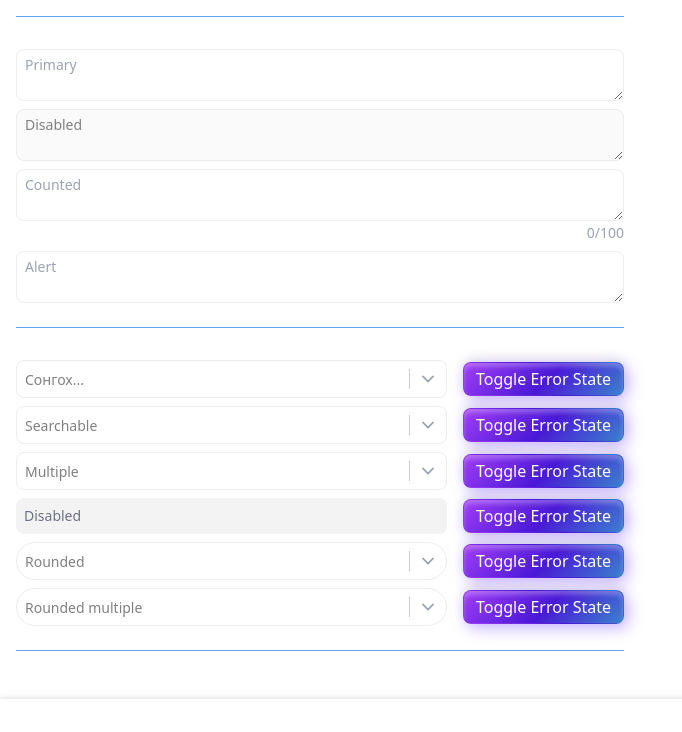
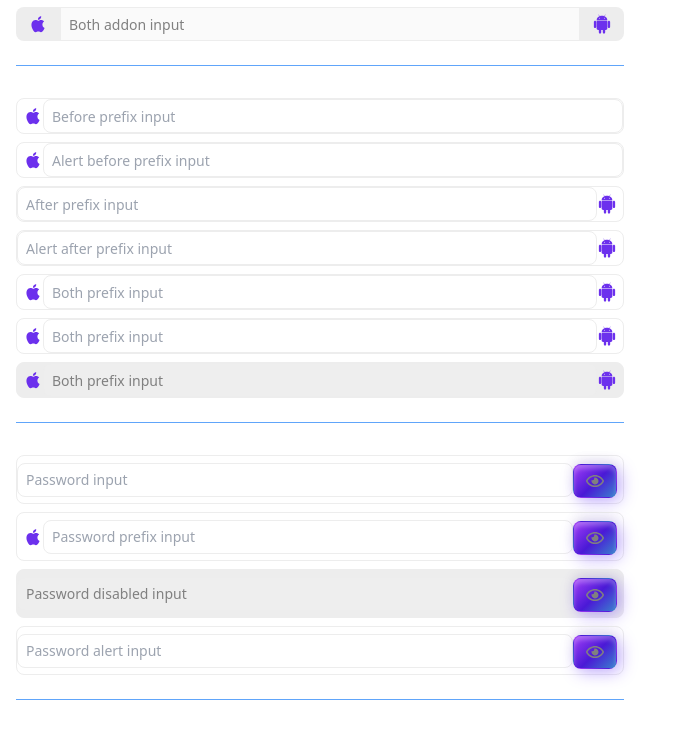
Before and after one commit to garnet888/timex-tailwind, a Next.js app: page /about in a window 1280 px wide. Shown: the part 1322-2054 px from the top of the page, without its empty margins (0-682 px from the left). Built offline with nearby package versions, Linux system fonts and the light colour scheme.

Commit message:
prefix input, password input and some update

```diff
--- a/src/app/about/RenderAbout.jsx
+++ b/src/app/about/RenderAbout.jsx
@@ -4,6 +4,8 @@ import { useState } from 'react';
 import { DiApple, DiAndroid } from 'react-icons/di';
 import Layout from '@/layouts/Layout';
 import InputAddon from '@/ui/InputAddon';
+import InputPrefix from '@/ui/InputPrefix';
+import InputPassword from '@/ui/InputPassword';
 import Textarea from '@/ui/Textarea';
 import Select from '@/ui/Select';
 
@@ -68,7 +70,9 @@ const RenderAbout = () => {
             />
             <input placeholder='Number' type='number' />
             <input className='rounded_input' placeholder='Rounded' />
+          </div>
 
+          <div className='flex flex-col gap-2 border-b border-blue-400 pb-6 mb-8'>
             <InputAddon
               placeholder='Before addon input'
               before={<DiApple size={20} color='var(--primary-color)' />}
@@ -110,6 +114,63 @@ const RenderAbout = () => {
               after={<DiAndroid size={20} color='var(--primary-color)' />}
               disabled
             />
+          </div>
+
+          <div className='flex flex-col gap-2 border-b border-blue-400 pb-6 mb-8'>
+            <InputPrefix
+              placeholder='Before prefix input'
+              before={<DiApple size={20} color='var(--primary-color)' />}
+            />
+
+            <InputPrefix
+              placeholder='Alert before prefix input'
+              before={<DiApple size={20} color='var(--primary-color)' />}
+              alert
+            />
+
+            <InputPrefix
+              placeholder='After prefix input'
+              after={<DiAndroid size={20} color='var(--primary-color)' />}
+            />
+
+            <InputPrefix
+              placeholder='Alert after prefix input'
+              after={<DiAndroid size={20} color='var(--primary-color)' />}
+              alert
+            />
+
+            <InputPrefix
+              placeholder='Both prefix input'
+              before={<DiApple size={20} color='var(--primary-color)' />}
+              after={<DiAndroid size={20} color='var(--primary-color)' />}
+            />
+
+            <InputPrefix
+              placeholder='Both prefix input'
+              before={<DiApple size={20} color='var(--primary-color)' />}
+              after={<DiAndroid size={20} color='var(--primary-color)' />}
+              alert
+            />
+
+            <InputPrefix
+              placeholder='Both prefix input'
+              before={<DiApple size={20} color='var(--primary-color)' />}
+              after={<DiAndroid size={20} color='var(--primary-color)' />}
+              disabled
+            />
+          </div>
+
+          <div className='flex flex-col gap-2 border-b border-blue-400 pb-6 mb-8'>
+            <InputPassword placeholder='Password input' />
+
+            <InputPassword
+              placeholder='Password prefix input'
+              before={<DiApple size={20} color='var(--primary-color)' />}
+            />
+
+            <InputPassword placeholder='Password disabled input' disabled />
+
+            <InputPassword placeholder='Password alert input' alert />
           </div>
 
           <div className='flex flex-col gap-2 border-b border-blue-400 pb-6 mb-8'>
@@ -173,8 +234,6 @@ const RenderAbout = () => {
 
         <div className='relative grid place-content-center md:place-content-start'>
           <ul className='sticky top-[80px] w-[320px] h-[320px] overflow-auto list-decimal bg-cyan-200 rounded-lg pl-10 p-2'>
-            <li>Prefix input</li>
-            <li>Password input</li>
             <li>Image Cutter</li>
             <li>Form inputs</li>
             <li>Avatar</li>
--- a/src/app/not-found.jsx
+++ b/src/app/not-found.jsx
@@ -7,7 +7,7 @@ export const metadata = { title };
 const NotFound = () => {
   return (
     <Layout>
-      <main className='min-h-content grid place-content-center'>
+      <main className='h-full grid place-content-center'>
         <h1>{title}...</h1>
       </main>
     </Layout>
--- a/src/layouts/Layout.jsx
+++ b/src/layouts/Layout.jsx
@@ -5,7 +5,11 @@ const Layout = ({ children }) => {
   return (
     <main className='layout'>
       <Header />
-      <main style={{ gridArea: 'content' }}>{children}</main>
+
+      <main className='min-h-content' style={{ gridArea: 'content' }}>
+        {children}
+      </main>
+
       <Footer />
     </main>
   );
--- a/src/styles/inputs.css
+++ b/src/styles/inputs.css
@@ -4,12 +4,22 @@
 @layer utilities {
   .alert_input,
   .alert_input:focus {
-    outline: 3.2px solid rgba(255, 0, 0, 0.32);
-    border: 1px solid rgba(255, 0, 0, 0.48);
+    outline: 3.2px solid rgba(255, 0, 0, 0.32) !important;
+    border: 1px solid rgba(255, 0, 0, 0.48) !important;
   }
 }
 
 @layer base {
+  .no_input {
+    border: unset;
+    /* padding-inline: 2px; */
+  }
+  .no_input:hover,
+  .no_input:focus {
+    outline: unset;
+    border: unset;
+  }
+
   .rounded_input {
     border-radius: 58px;
   }
--- a/src/ui/InputAddon.jsx
+++ b/src/ui/InputAddon.jsx
@@ -1,16 +1,16 @@
 const InputAddon = (props) => {
   const { before, after, alert, disabled } = props;
 
-  let addon_class = 'grid place-content-center bg-grey text-sm px-3';
+  let addon_style = 'grid place-content-center bg-grey text-sm px-3';
 
   if (disabled) {
-    addon_class += ' text-gray-500';
+    addon_style += ' text-gray-500';
   }
 
   return (
     <div className='w-full flex'>
       {before && (
-        <div className={[addon_class, 'rounded-[8px_0_0_8px]'].join(' ')}>
+        <div className={[addon_style, 'rounded-[8px_0_0_8px]'].join(' ')}>
           {before}
         </div>
       )}
@@ -27,7 +27,7 @@ const InputAddon = (props) => {
       />
 
       {after && (
-        <div className={[addon_class, 'rounded-[0_8px_8px_0]'].join(' ')}>
+        <div className={[addon_style, 'rounded-[0_8px_8px_0]'].join(' ')}>
           {after}
         </div>
       )}
--- /dev/null
+++ b/src/ui/InputPassword.jsx
@@ -0,0 +1,35 @@
+'use client';
+
+import { useState } from 'react';
+import { FaRegEye, FaEyeSlash } from 'react-icons/fa';
+import InputPrefix from './InputPrefix';
+
+const InputPassword = (props) => {
+  const [type, setType] = useState('password');
+
+  const seeOnClick = () => {
+    if (type === 'password') {
+      setType('text');
+    } else {
+      setType('password');
+    }
+  };
+
+  return (
+    <InputPrefix
+      {...props}
+      type={type}
+      after={
+        <button className='text_btn px mt-2' onClick={seeOnClick}>
+          {type === 'password' ? (
+            <FaRegEye size={18} color='gray' />
+          ) : (
+            <FaEyeSlash size={18} color='gray' />
+          )}
+        </button>
+      }
+    />
+  );
+};
+
+export default InputPassword;
--- /dev/null
+++ b/src/ui/InputPrefix.jsx
@@ -0,0 +1,32 @@
+const InputPrefix = (props) => {
+  const { before, after, alert, disabled } = props;
+
+  const HOVER_INPUT =
+    'has-[input:hover]:border has-[input:hover]:border-[rgba(108,48,237,0.48)]';
+
+  const FOCUS_INPUT =
+    'has-[input:focus]:outline has-[input:focus]:outline-[3.2px] has-[input:focus]:outline-[rgba(108,48,237,0.32)]';
+
+  const DISABLED_INPUT =
+    'has-[input:disabled]:cursor-not-allowed has-[input:disabled]:bg-grey has-[input:disabled]:border-grey';
+
+  return (
+    <div
+      className={[
+        alert && !disabled ? 'alert_input' : '',
+        HOVER_INPUT,
+        FOCUS_INPUT,
+        disabled ? DISABLED_INPUT : '',
+        'w-full flex justify-between items-center border border-grey rounded-lg',
+      ].join(' ')}
+    >
+      {before && <span className='pl-[6px]'>{before}</span>}
+
+      <input className='no_input w-full' {...props} />
+
+      {after && <span className='pr-[6px]'>{after}</span>}
+    </div>
+  );
+};
+
+export default InputPrefix;
--- a/src/ui/Popover.jsx
+++ b/src/ui/Popover.jsx
@@ -13,41 +13,41 @@ const Popover = ({ content, children, placement = 'BR' }) => {
     • LEFT
     • LT = left top */
 
-  let place_class = 'right-0'; // default placement (BR)
+  let place_style = 'right-0'; // default placement (BR)
 
   switch (placement) {
     case 'TL':
-      place_class = 'bottom-full';
+      place_style = 'bottom-full';
       break;
     case 'TOP':
-      place_class = 'bottom-full right-1/2 translate-x-1/2';
+      place_style = 'bottom-full right-1/2 translate-x-1/2';
       break;
     case 'TR':
-      place_class = 'bottom-full right-0';
+      place_style = 'bottom-full right-0';
       break;
     case 'RT':
-      place_class = 'top-0 left-full';
+      place_style = 'top-0 left-full';
       break;
     case 'RIGHT':
-      place_class = 'top-1/2 -translate-y-1/2 left-full';
+      place_style = 'top-1/2 -translate-y-1/2 left-full';
       break;
     case 'RB':
-      place_class = 'bottom-0 left-full';
+      place_style = 'bottom-0 left-full';
       break;
     case 'BOTTOM':
-      place_class = 'right-1/2 translate-x-1/2';
+      place_style = 'right-1/2 translate-x-1/2';
       break;
     case 'BL':
-      place_class = 'top-full';
+      place_style = 'top-full';
       break;
     case 'LB':
-      place_class = 'bottom-0 right-full';
+      place_style = 'bottom-0 right-full';
       break;
     case 'LEFT':
-      place_class = 'top-1/2 -translate-y-1/2 right-full';
+      place_style = 'top-1/2 -translate-y-1/2 right-full';
       break;
     case 'LT':
-      place_class = 'top-0 right-full';
+      place_style = 'top-0 right-full';
       break;
   }
 
@@ -59,7 +59,7 @@ const Popover = ({ content, children, placement = 'BR' }) => {
 
       <div
         className={[
-          place_class,
+          place_style,
           String(placement).includes('B') ? 'mt-[6px]' : 'mb-[6px]',
           String(placement).includes('R') ? 'ml-[6px]' : 'mr-[6px]',
           'hidden group-hover:block',
```
Also changed, not shown: src/app/admin/RenderAdmin.jsx (line endings or trailing spaces).
